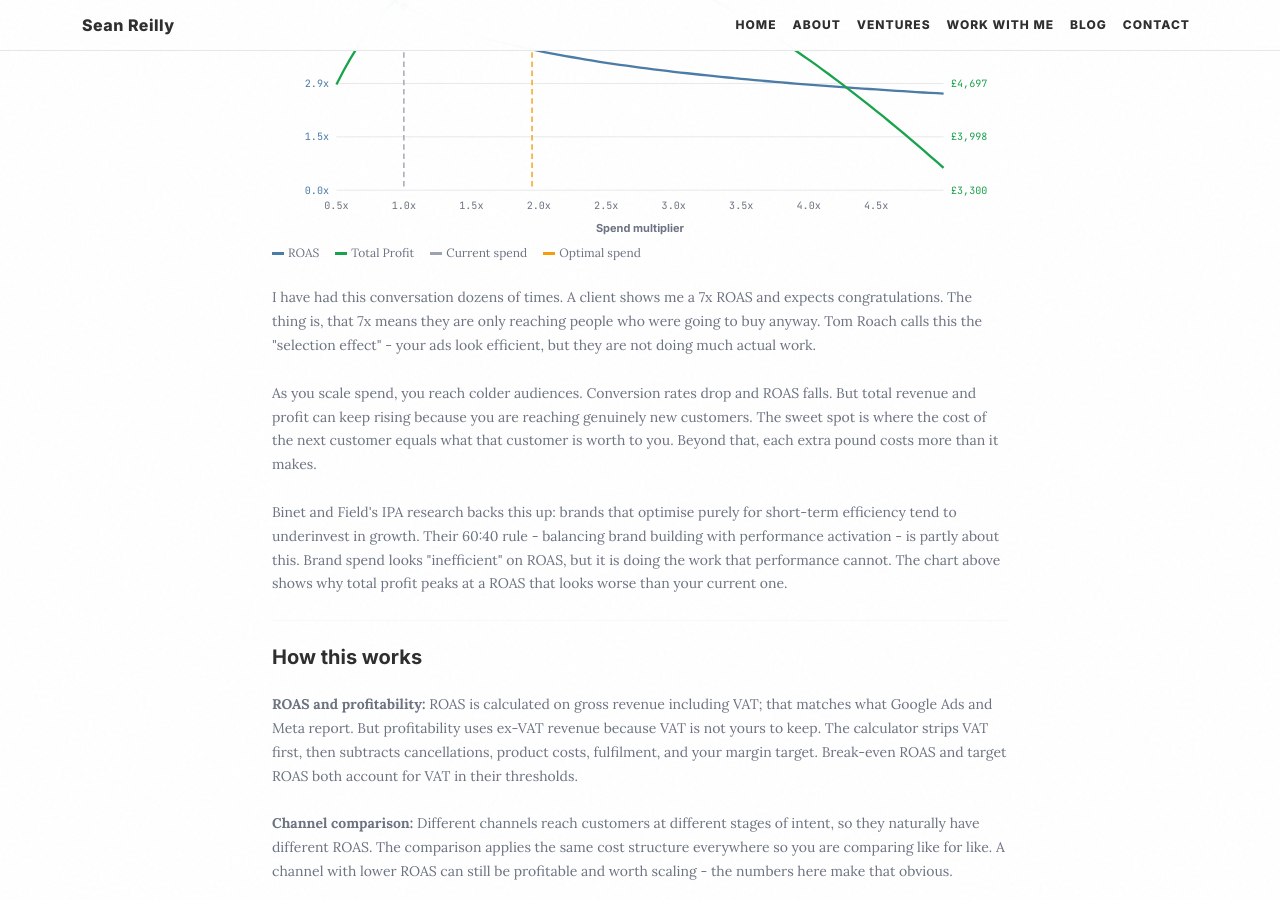
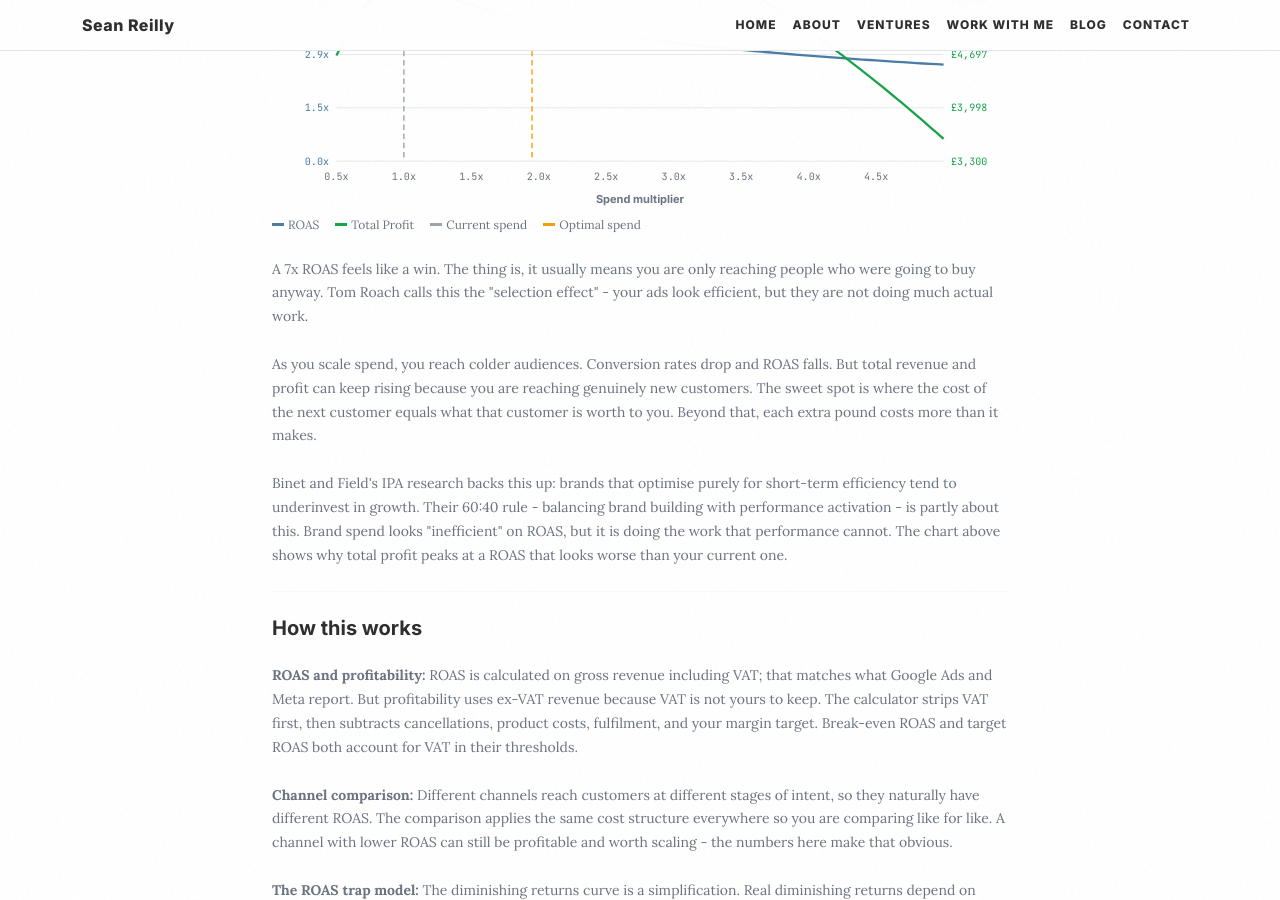
Before and after one commit to seanreillyesq/seanreillyesq.github.io, a Jekyll site: the page built from roas-calculator.html, in a window 1280 px wide and 900 px high, scrolled down 2669 px. Built offline with Jekyll 4.4.1, drawn with Linux system fonts in a browser that asks for light colours; some of the changed text lies outside the part shown.

Commit message:
Tone down first-person in ROAS copy - shift to you-focused

```diff
--- a/roas-calculator.html
+++ b/roas-calculator.html
@@ -4,7 +4,7 @@
 header-title: "ROAS Calculator"
 description: "Check if your ad spend is actually making money"
 header-img: "img/home-bg.jpg"
-meta-description: "I built this because I got tired of clients celebrating high ROAS while losing money. Check real profitability, compare channels, and see why chasing ROAS can mean leaving money on the table."
+meta-description: "ROAS calculator that strips out VAT, returns, and fulfilment to show real profitability. Compare channels and see why chasing high ROAS can mean leaving money on the table."
 permalink: /roas-calculator/
 hidden: true
 ---
@@ -297,7 +297,7 @@
 }
 </style>
 
-<p class="roas-intro">I built this because I kept seeing the same thing: marketers celebrating a 6x ROAS while the business was barely breaking even once you stripped out VAT, returns, and fulfilment. Plug in your real numbers and find out what is actually left.</p>
+<p class="roas-intro">A 6x ROAS looks great until you strip out VAT, returns, and fulfilment and realise you are barely breaking even. Plug in your real numbers and find out what is actually left.</p>
 
 <!-- Currency selector -->
 <div class="roas-currency-row">
@@ -520,7 +520,7 @@
 
     <!-- Explainer -->
     <div class="roas-explainer mt-3">
-        <p>I have had this conversation dozens of times. A client shows me a 7x ROAS and expects congratulations. The thing is, that 7x means they are only reaching people who were going to buy anyway. Tom Roach calls this the "selection effect" - your ads look efficient, but they are not doing much actual work.</p>
+        <p>A 7x ROAS feels like a win. The thing is, it usually means you are only reaching people who were going to buy anyway. Tom Roach calls this the "selection effect" - your ads look efficient, but they are not doing much actual work.</p>
         <p>As you scale spend, you reach colder audiences. Conversion rates drop and ROAS falls. But total revenue and profit can keep rising because you are reaching genuinely new customers. The sweet spot is where the cost of the next customer equals what that customer is worth to you. Beyond that, each extra pound costs more than it makes.</p>
         <p>Binet and Field's IPA research backs this up: brands that optimise purely for short-term efficiency tend to underinvest in growth. Their 60:40 rule - balancing brand building with performance activation - is partly about this. Brand spend looks "inefficient" on ROAS, but it is doing the work that performance cannot. The chart above shows why total profit peaks at a ROAS that looks worse than your current one.</p>
     </div>
```
